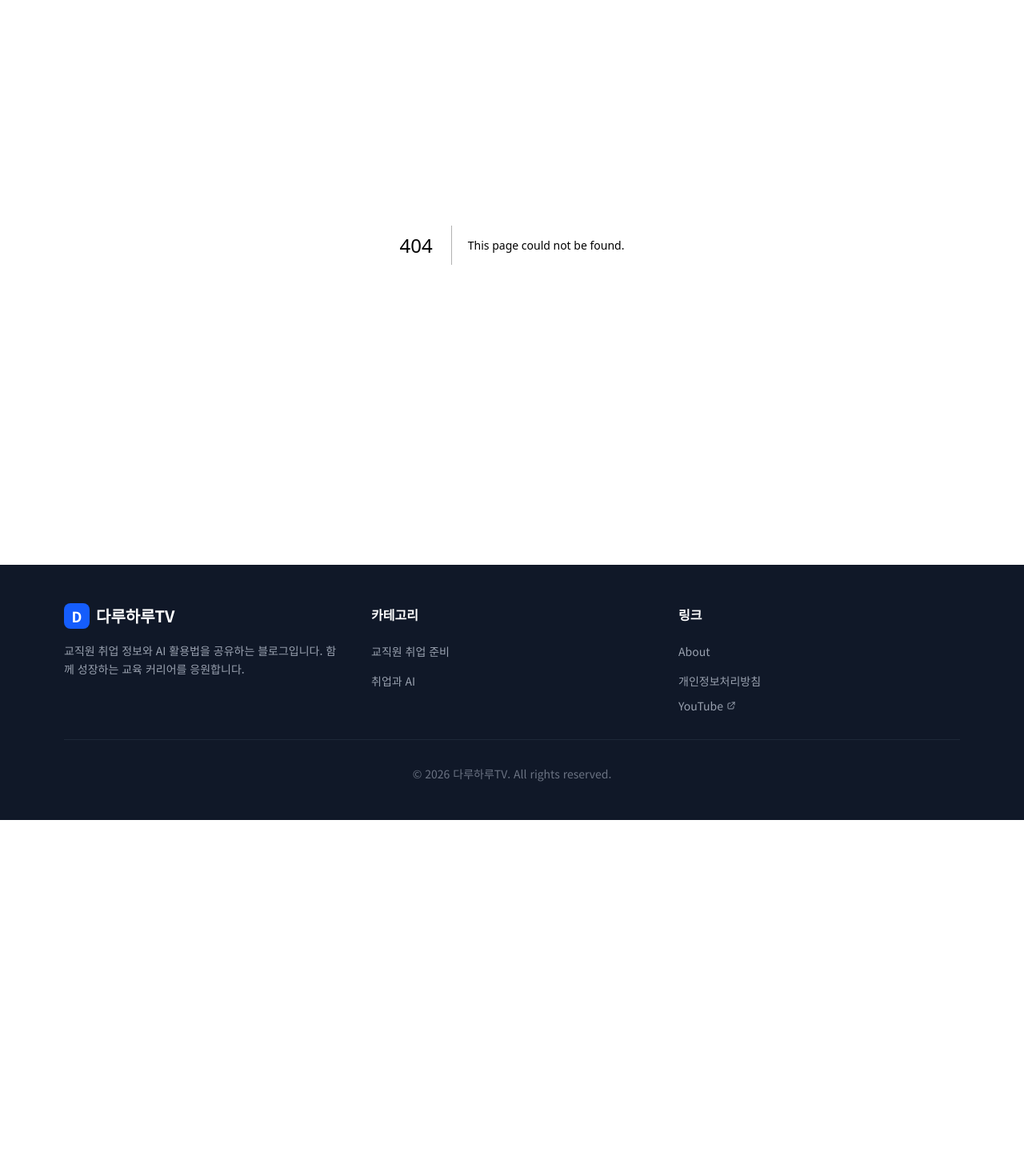
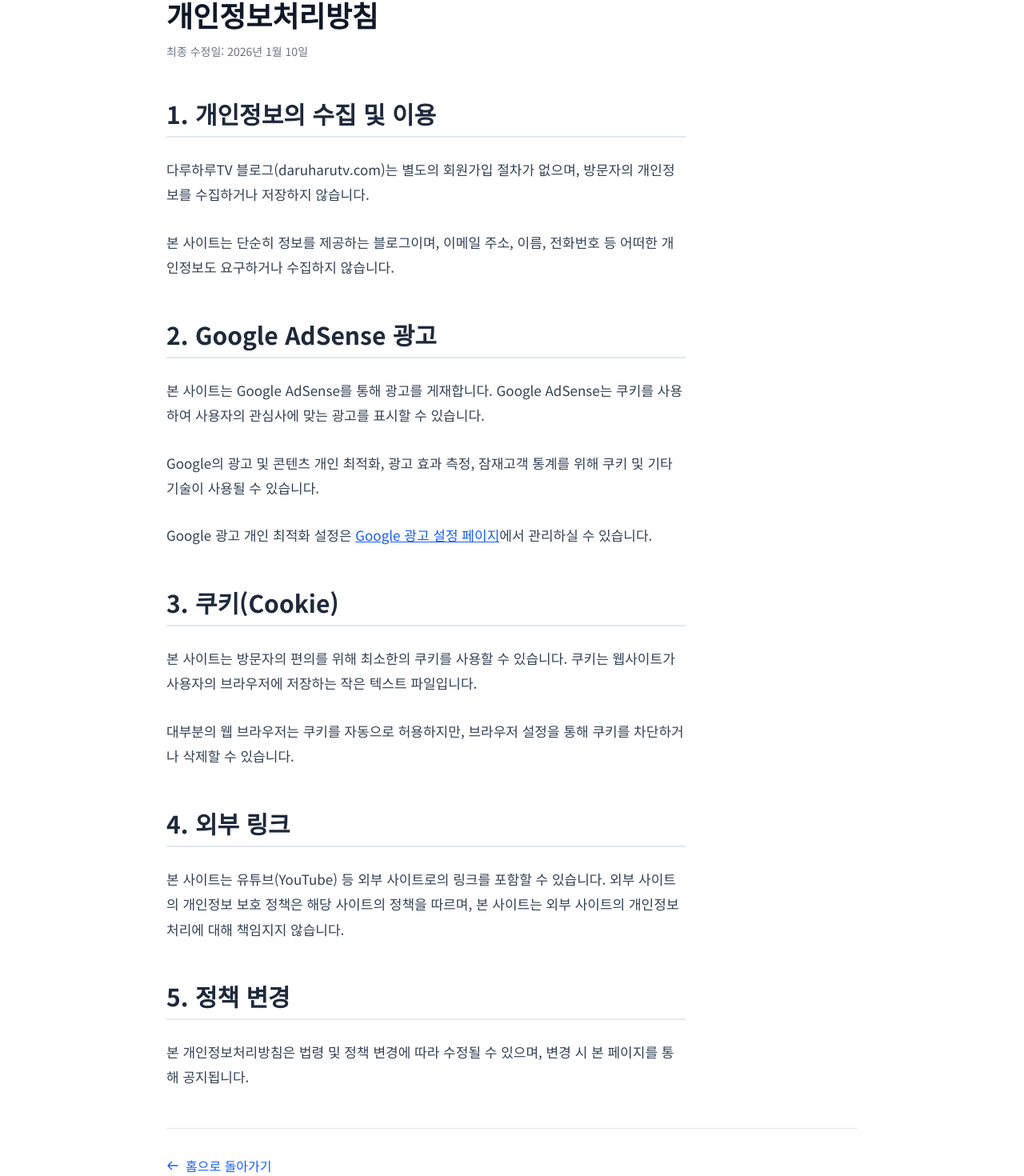
Before and after one commit to jsecolens/daruharutv-blog, a Next.js app: page /privacy in a window 1280 px wide. Before the commit this address had no page. Shown: the part 159-1629 px from the top of the page at 80% size. Before the commit the page ends 1184 px from the top, so only its background shows below. Built offline with nearby package versions, Linux system fonts and the light colour scheme.

Commit message:
개인정보처리방침 페이지 추가
- 개인정보 미수집 명시
- Google AdSense 광고 관련 쿠키 사용 안내
- 외부 링크 정책 포함
- 간결하고 명확한 구성

Co-Authored-By: Claude Sonnet 4.5 <noreply@anthropic.com>

```diff
--- /dev/null
+++ b/src/app/privacy/page.tsx
@@ -0,0 +1,108 @@
+import { Metadata } from 'next';
+import Link from 'next/link';
+
+export const metadata: Metadata = {
+  title: '개인정보처리방침 - 다루하루TV',
+  description: '다루하루TV 블로그의 개인정보처리방침입니다.',
+};
+
+export default function PrivacyPage() {
+  return (
+    <div className="max-w-4xl mx-auto px-4 py-12">
+      {/* 헤더 */}
+      <header className="mb-12">
+        <nav className="flex items-center text-sm text-gray-500 mb-6">
+          <Link href="/" className="hover:text-blue-600">홈</Link>
+          <svg className="w-4 h-4 mx-2" fill="none" stroke="currentColor" viewBox="0 0 24 24">
+            <path strokeLinecap="round" strokeLinejoin="round" strokeWidth={2} d="M9 5l7 7-7 7" />
+          </svg>
+          <span className="text-gray-900">개인정보처리방침</span>
+        </nav>
+
+        <h1 className="text-3xl md:text-4xl font-bold text-gray-900 mb-4">개인정보처리방침</h1>
+        <p className="text-gray-500 text-sm">최종 수정일: 2026년 1월 10일</p>
+      </header>
+
+      {/* 본문 */}
+      <div className="prose prose-lg max-w-none">
+        <section className="mb-8">
+          <h2 className="text-2xl font-bold text-gray-900 mb-4">1. 개인정보의 수집 및 이용</h2>
+          <p className="text-gray-700 leading-relaxed mb-4">
+            다루하루TV 블로그(daruharutv.com)는 별도의 회원가입 절차가 없으며,
+            방문자의 개인정보를 수집하거나 저장하지 않습니다.
+          </p>
+          <p className="text-gray-700 leading-relaxed">
+            본 사이트는 단순히 정보를 제공하는 블로그이며,
+            이메일 주소, 이름, 전화번호 등 어떠한 개인정보도 요구하거나 수집하지 않습니다.
+          </p>
+        </section>
+
+        <section className="mb-8">
+          <h2 className="text-2xl font-bold text-gray-900 mb-4">2. Google AdSense 광고</h2>
+          <p className="text-gray-700 leading-relaxed mb-4">
+            본 사이트는 Google AdSense를 통해 광고를 게재합니다.
+            Google AdSense는 쿠키를 사용하여 사용자의 관심사에 맞는 광고를 표시할 수 있습니다.
+          </p>
+          <p className="text-gray-700 leading-relaxed mb-4">
+            Google의 광고 및 콘텐츠 개인 최적화, 광고 효과 측정, 잠재고객 통계를 위해
+            쿠키 및 기타 기술이 사용될 수 있습니다.
+          </p>
+          <p className="text-gray-700 leading-relaxed">
+            Google 광고 개인 최적화 설정은{' '}
+            <a
+              href="https://www.google.com/settings/ads"
+              target="_blank"
+              rel="noopener noreferrer"
+              className="text-blue-600 hover:text-blue-800 underline"
+            >
+              Google 광고 설정 페이지
+            </a>
+            에서 관리하실 수 있습니다.
+          </p>
+        </section>
+
+        <section className="mb-8">
+          <h2 className="text-2xl font-bold text-gray-900 mb-4">3. 쿠키(Cookie)</h2>
+          <p className="text-gray-700 leading-relaxed mb-4">
+            본 사이트는 방문자의 편의를 위해 최소한의 쿠키를 사용할 수 있습니다.
+            쿠키는 웹사이트가 사용자의 브라우저에 저장하는 작은 텍스트 파일입니다.
+          </p>
+          <p className="text-gray-700 leading-relaxed">
+            대부분의 웹 브라우저는 쿠키를 자동으로 허용하지만,
+            브라우저 설정을 통해 쿠키를 차단하거나 삭제할 수 있습니다.
+          </p>
+        </section>
+
+        <section className="mb-8">
+          <h2 className="text-2xl font-bold text-gray-900 mb-4">4. 외부 링크</h2>
+          <p className="text-gray-700 leading-relaxed">
+            본 사이트는 유튜브(YouTube) 등 외부 사이트로의 링크를 포함할 수 있습니다.
+            외부 사이트의 개인정보 보호 정책은 해당 사이트의 정책을 따르며,
+            본 사이트는 외부 사이트의 개인정보 처리에 대해 책임지지 않습니다.
+          </p>
+        </section>
+
+        <section className="mb-8">
+          <h2 className="text-2xl font-bold text-gray-900 mb-4">5. 정책 변경</h2>
+          <p className="text-gray-700 leading-relaxed">
+            본 개인정보처리방침은 법령 및 정책 변경에 따라 수정될 수 있으며,
+            변경 시 본 페이지를 통해 공지됩니다.
+          </p>
+        </section>
+      </div>
+
+      {/* 돌아가기 버튼 */}
+      <div className="mt-12 pt-8 border-t border-gray-200">
+        <Link
+          href="/"
+          className="inline-flex items-center text-blue-600 hover:text-blue-800 font-medium"
+        >
+          <svg className="w-4 h-4 mr-2" fill="none" stroke="currentColor" viewBox="0 0 24 24">
+            <path strokeLinecap="round" strokeLinejoin="round" strokeWidth={2} d="M10 19l-7-7m0 0l7-7m-7 7h18" />
+          </svg>
+          홈으로 돌아가기
+        </Link>
+      </div>
+    </div>
+  );
+}
```
